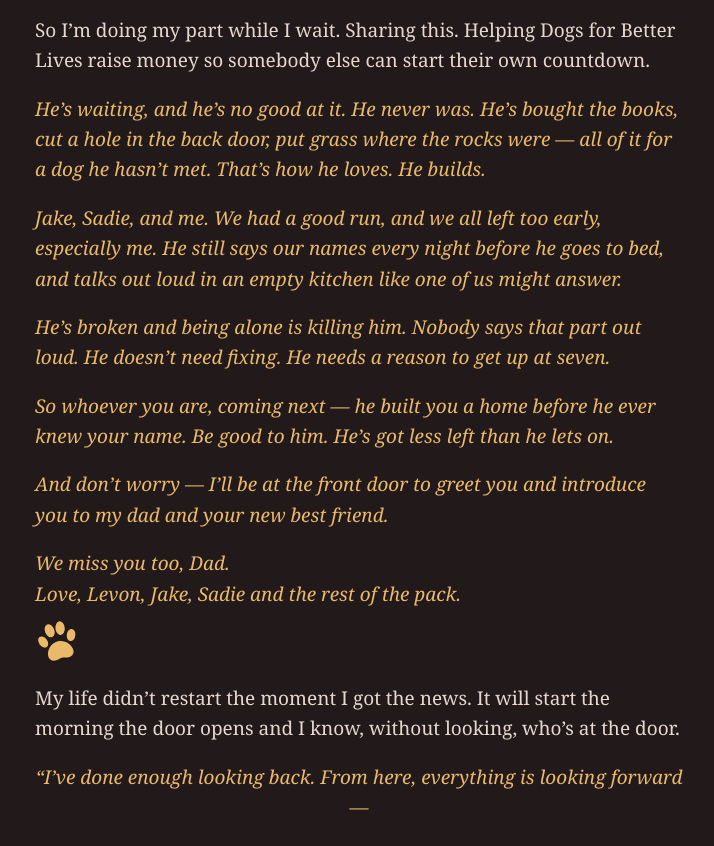
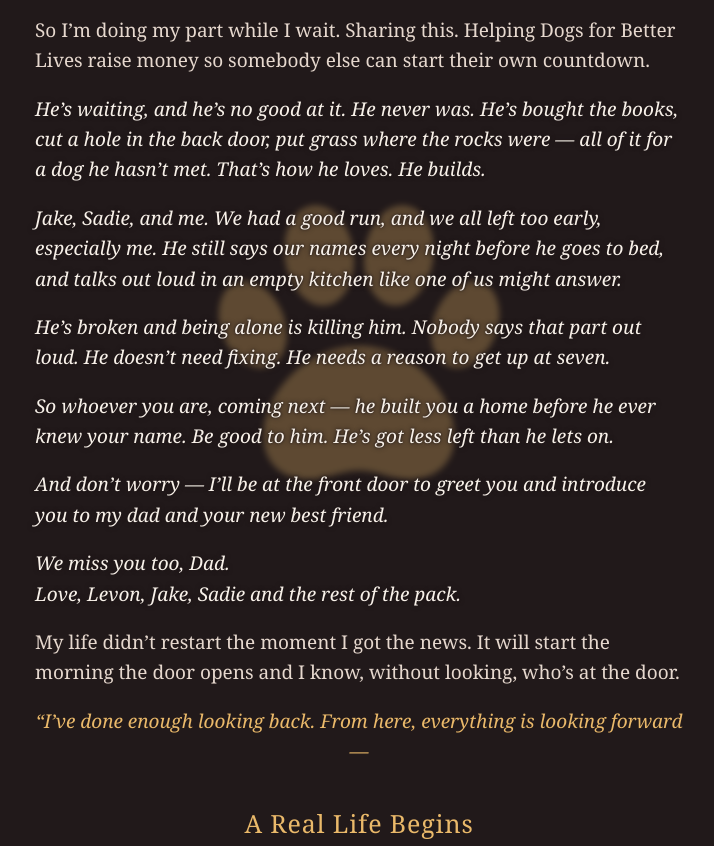
Before and after one commit to DelgadoXofficial/i-cant-hear-the-rain, a plain HTML site: page index.html in a window 1280 px wide. Shown: the part 3053-3899 px from the top of the page, without its empty margins (25-739 px from the left). Drawn offline with Linux system fonts and the light colour scheme.

Commit message:
Move the paw print behind Levon's letter as a watermark
Replace the small paw under the sign-off with a large, faded paw print
sitting behind the letter, and set the letter in light italics so it
stays readable over it.

Co-Authored-By: Claude Fable 5.2 <noreply@anthropic.com>
Claude-Session: https://claude.ai/code/session_011NEHkj2SWw4DxdJdEceaN7

```diff
--- a/index.html
+++ b/index.html
@@ -52,9 +52,9 @@
     .story-copy .inner-thought{display:block;margin:18px 0;text-align:center;font-family:Georgia,serif;font-style:italic;color:var(--amber)}
     .story-copy .story-ending{margin-top:36px;text-align:center;color:var(--amber);font-size:25px;letter-spacing:.035em}
     .story-copy .story-coda{margin-top:36px}
-    .story-copy .levon{font-family:Georgia,serif;font-style:italic;color:var(--amber)}
-    .story-copy .paw-print{margin:10px 0 0;line-height:0}
-    .story-copy .paw-print svg{width:46px;height:46px;fill:var(--amber);transform:rotate(-14deg)}
+    .story-copy .levon-letter{position:relative;margin:18px 0}
+    .story-copy .levon{position:relative;font-family:Georgia,serif;font-style:italic;color:var(--ink);text-shadow:0 0 5px var(--night),0 0 2px var(--night)}
+    .story-copy .paw-mark{position:absolute;left:50%;top:50%;width:min(340px,72%);height:auto;transform:translate(-50%,-50%);fill:var(--amber);opacity:.3;filter:blur(3px);pointer-events:none}
     h2{font-weight:400;letter-spacing:-.04em;line-height:1.08;font-size:clamp(34px,4.5vw,56px);margin:12px 0 20px}
     .lead{font-size:19px;color:#e6d8ce;max-width:680px;margin:0}
     .story-aside{border-left:1px solid var(--rust);padding:10px 0 10px 28px;color:var(--muted);font-size:16px}
@@ -181,13 +181,15 @@
             <p class="lead">It’ll be the first thing in this house that needs me. The first thing that hears me. I talk out loud, and now someone will hear it.</p>
             <p class="lead">This is the last thing I’ve got — the last chance, the last plan, the last door left open.</p>
             <p class="lead">So I’m doing my part while I wait. Sharing this. Helping Dogs for Better Lives raise money so somebody else can start their own countdown.</p>
+            <div class="levon-letter">
+              <svg viewBox="0 0 64 64" class="paw-mark" aria-hidden="true"><ellipse cx="12" cy="27" rx="6" ry="8.5" transform="rotate(-22 12 27)"/><ellipse cx="24.5" cy="14" rx="6.5" ry="9.5" transform="rotate(-8 24.5 14)"/><ellipse cx="39.5" cy="14" rx="6.5" ry="9.5" transform="rotate(8 39.5 14)"/><ellipse cx="52" cy="27" rx="6" ry="8.5" transform="rotate(22 52 27)"/><path d="M32 31C22 31 14 40 14 48c0 6 5 9 10.500 8 3-.600 5-1.500 7.500-1.500s4.500.900 7.500 1.500c5.500 1 10.500-2 10.500-8C50 40 42 31 32 31z"/></svg>
             <p class="lead levon">He’s waiting, and he’s no good at it. He never was. He’s bought the books, cut a hole in the back door, put grass where the rocks were — all of it for a dog he hasn’t met. That’s how he loves. He builds.</p>
             <p class="lead levon">Jake, Sadie, and me. We had a good run, and we all left too early, especially me. He still says our names every night before he goes to bed, and talks out loud in an empty kitchen like one of us might answer.</p>
             <p class="lead levon">He’s broken and being alone is killing him. Nobody says that part out loud. He doesn’t need fixing. He needs a reason to get up at seven.</p>
             <p class="lead levon">So whoever you are, coming next — he built you a home before he ever knew your name. Be good to him. He’s got less left than he lets on.</p>
             <p class="lead levon">And don’t worry — I’ll be at the front door to greet you and introduce you to my dad and your new best friend.</p>
             <p class="lead levon">We miss you too, Dad.<br>Love, Levon, Jake, Sadie and the rest of the pack.</p>
-            <p class="paw-print"><svg viewBox="0 0 64 64" role="img" aria-label="Paw print"><ellipse cx="12" cy="27" rx="6" ry="8.5" transform="rotate(-22 12 27)"/><ellipse cx="24.5" cy="14" rx="6.5" ry="9.5" transform="rotate(-8 24.5 14)"/><ellipse cx="39.5" cy="14" rx="6.5" ry="9.5" transform="rotate(8 39.5 14)"/><ellipse cx="52" cy="27" rx="6" ry="8.5" transform="rotate(22 52 27)"/><path d="M32 31C22 31 14 40 14 48c0 6 5 9 10.500 8 3-.600 5-1.500 7.500-1.500s4.500.900 7.500 1.500c5.500 1 10.500-2 10.500-8C50 40 42 31 32 31z"/></svg></p>
+            </div>
             <p class="lead">My life didn’t restart the moment I got the news. It will start the morning the door opens and I know, without looking, who’s at the door.</p>
             <p class="lead"><span class="inner-thought">“I’ve done enough looking back. From here, everything is looking forward —</span></p>
             <p class="story-ending">A Real Life Begins</p>
```
